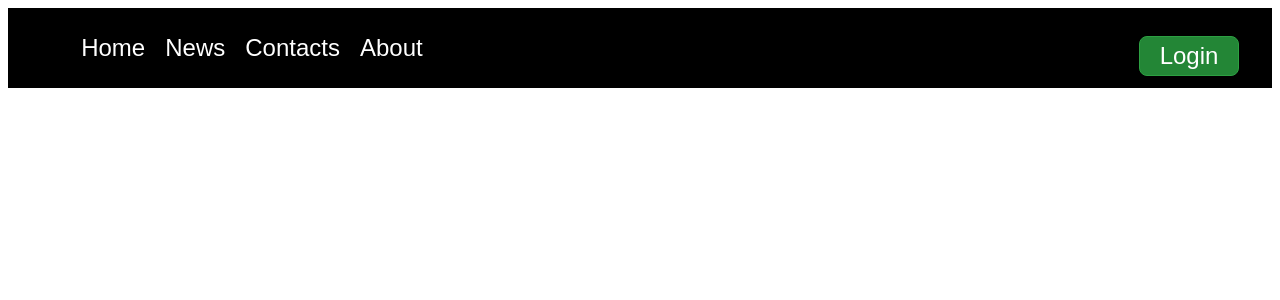
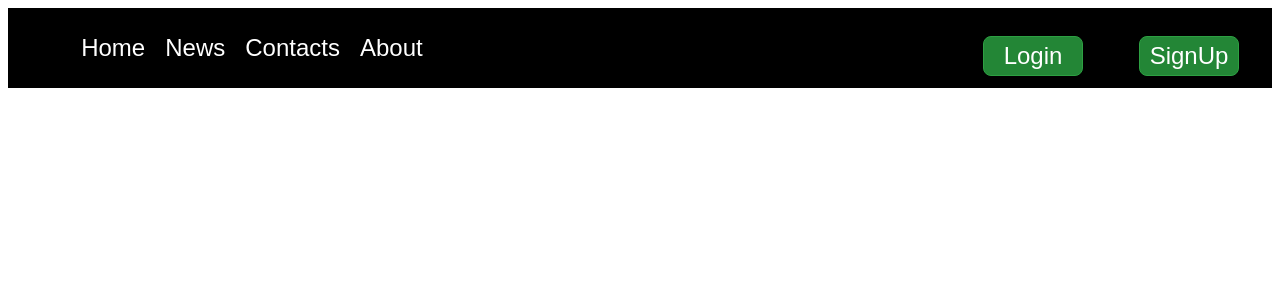
Before and after one commit to RaphaelBenoliel/StudNet_Frontend, a React (Create React App) app: page / in a window 1280 px wide. Shown: the top 300 px of the page. Built offline with nearby package versions, Linux system fonts and the light colour scheme.

Commit message:
Eding some style

```diff
--- a/src/pages/homepage/Navbar.js
+++ b/src/pages/homepage/Navbar.js
@@ -24,6 +24,7 @@ function Navbar() {
           </LeftContainer>
           <RightContainer>
             <NavbarLinkExtended to="/auth"><SubmitBtn> Login</SubmitBtn></NavbarLinkExtended>
+            <NavbarLinkExtended to="/signUp"><SubmitBtn> SignUp</SubmitBtn></NavbarLinkExtended>
           </RightContainer>
         </NavbarInnerContainer>
         {extendNavbar && (
```
Also changed, not shown: src/App.js (line endings or trailing spaces).
